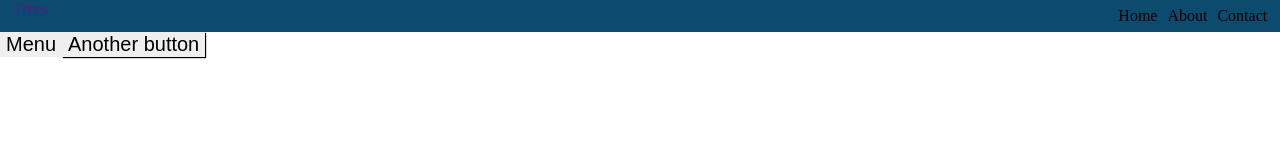
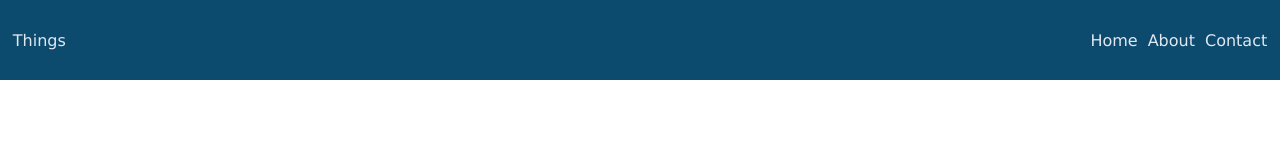
Before and after one commit to BrendanFre/odin-dynamic-user, a website built with webpack: page src/index.html in a window 1280 px wide. Built offline with nearby package versions, Linux system fonts and the light colour scheme.

Commit message:
added npmignore

```diff
--- a/src/index.html
+++ b/src/index.html
@@ -1,21 +1,19 @@
 <!DOCTYPE html>
 <html lang="en">
   <head>
-  <meta charset="UTF-8">
-  <meta name="viewport" content="width=device-width, initial-scale=1.0">
+    <meta charset="UTF-8" />
+    <meta name="viewport" content="width=device-width, initial-scale=1.0" />
     <title>Document</title>
   </head>
   <body>
-  <div class="headerBar">
+    <div class="headerBar blue-nav">
       <a href="" class="siteIcon">Things</a>
       <ul class="headerMenu">
         <li class="headerItem">Home</li>
         <li class="headerItem">About</li>
         <li class="headerItem">Contact</li>
       </ul>
-    </img>
     </div>
-  <div class="app">
-  </div>
+    <div class="app"></div>
   </body>
 </html>
--- a/src/index.js
+++ b/src/index.js
@@ -1,13 +1,13 @@
 import dropDownMenu from "./dropDownMenu/dropDownMenu";
 import mobileMenu from "./mobileMenu/mobileMenu";
 
-const app = document.querySelector('.app');
+// const app = document.querySelector('.app');
 
 mobileMenu(app, 2, "Trees")
 
-dropDownMenu(app, "Menu", "#FFFFFF", [{"link": "https://gameroracle.com", "name": "gamer oracle"}], 'flat');
+// dropDownMenu(app, "Menu", "#FFFFFF", [{"link": "https://gameroracle.com", "name": "gamer oracle"}], 'flat');
 
-dropDownMenu(app, "Another button", "red", [{
-  "link": "google.com",
-  "name": "The Google"
-}], "shadow")
+// dropDownMenu(app, "Another button", "red", [{
+//   "link": "google.com",
+//   "name": "The Google"
+// }], "shadow")
--- a/src/mobileMenu/mobileMenu.css
+++ b/src/mobileMenu/mobileMenu.css
@@ -1,3 +1,8 @@
+:root{
+  --primary-color: #e2e8f0;
+  --primary-font: verdana, sans-serif;
+}
+
 body{
   margin: 0;
   padding: 0;
@@ -6,16 +11,25 @@ body{
 .headerBar{
   display: flex;
   flex: 1 1;
-  margin:  auto 0;
   padding: 0 1vw;
-  height: 4vh;
+  height: 10vh;
   justify-content: space-between;
   align-items: center;
+  align-content: center;
+  margin: auto 0;
+  color: black;
+}
+
+.blue-nav{
+  background-color: #0c4a6e;
+  color: var(--primary-color) !important;
 }
 
 .siteIcon{
-  height: 100%;
-  width: 100%;
+  color: var(--primary-color);
+  text-decoration: none;
+  margin: 50% 0;
+  font-family: var(--primary-font);
 }
 
 .menuIcon{
@@ -62,8 +76,12 @@ body{
     width: 33%;
     gap: 10px;
     margin: 0;
+    font-family: var(--primary-font);
+
   }
   .headerItem{
     list-style: none;
+    color: var(--primary-color);
+
   }
 }
```
Also changed, not shown: package.json (+4 -3 lines), README.md (added), 1 other file. Lines whose indentation alone changed are shown as unchanged.
